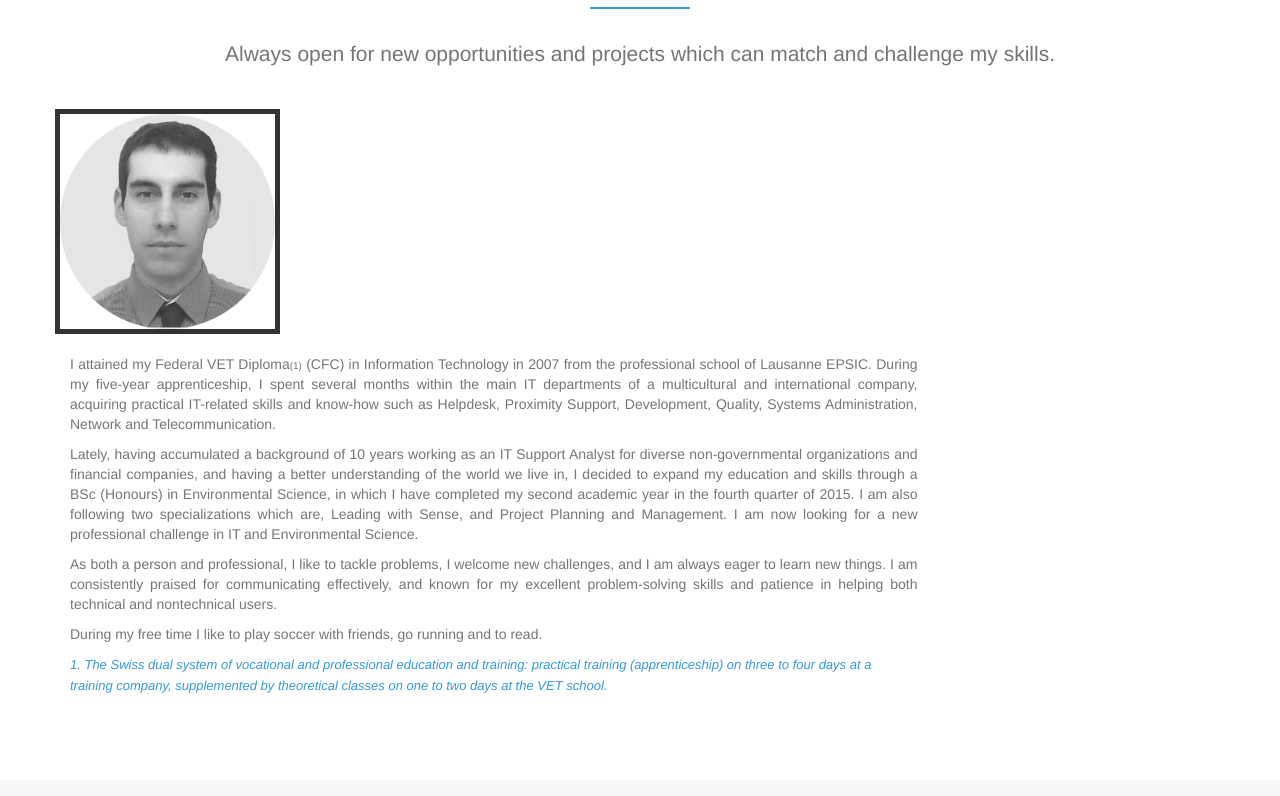
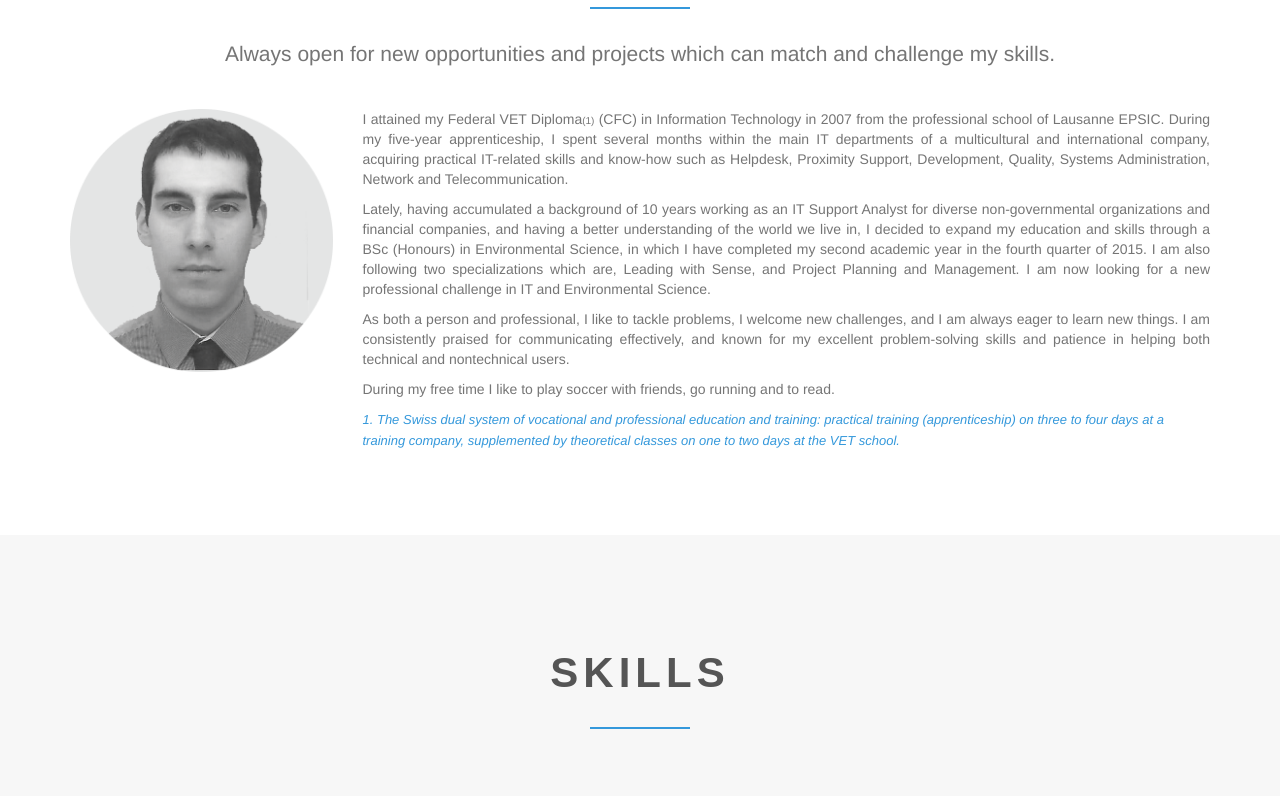
Before and after one commit to lucasecco/cv, a plain HTML site: page index.html in a window 1280 px wide. Shown: the part 1039-1835 px from the top of the page. Drawn offline with Linux system fonts and the light colour scheme; files whose address does not match are found by name; a web font is replaced by a local one.

Commit message:
Add files via upload

```diff
--- a/index.html
+++ b/index.html
@@ -93,7 +93,9 @@
                     <p class="section-subtitle"> Always open for new opportunities and projects which can match and challenge my skills. </p>
                 </header>
             <div class="row">
-                 <div class="profile"><img src="./profile-pic3.png" alt="profile"></div>
+              <div class="col-md-3">
+                 <img src="./profile-pic3.png" alt="profile">
+              </div>
                <div class="col-md-9">
 		<p align="justify">I attained my Federal VET Diploma<font size="-2">(1)</font> (CFC) in Information Technology in 2007 from the professional school of Lausanne EPSIC. During my five-year apprenticeship, I spent several months within the main IT departments of a multicultural and international company, acquiring practical IT-related skills and know-how such as Helpdesk, Proximity Support, Development, Quality, Systems Administration, Network and Telecommunication.</p>
 		<p align="justify">Lately, having accumulated a background of 10 years working as an IT Support Analyst for diverse non-governmental organizations and financial companies, and having a better understanding of the world we live in, I decided to expand my education and skills through a BSc (Honours) in Environmental Science, in which I have completed my second academic year in the fourth quarter of 2015. I am also following two specializations which are, Leading with Sense, and Project Planning and Management. I am now looking for a new professional challenge in IT and Environmental Science.</p>
```
